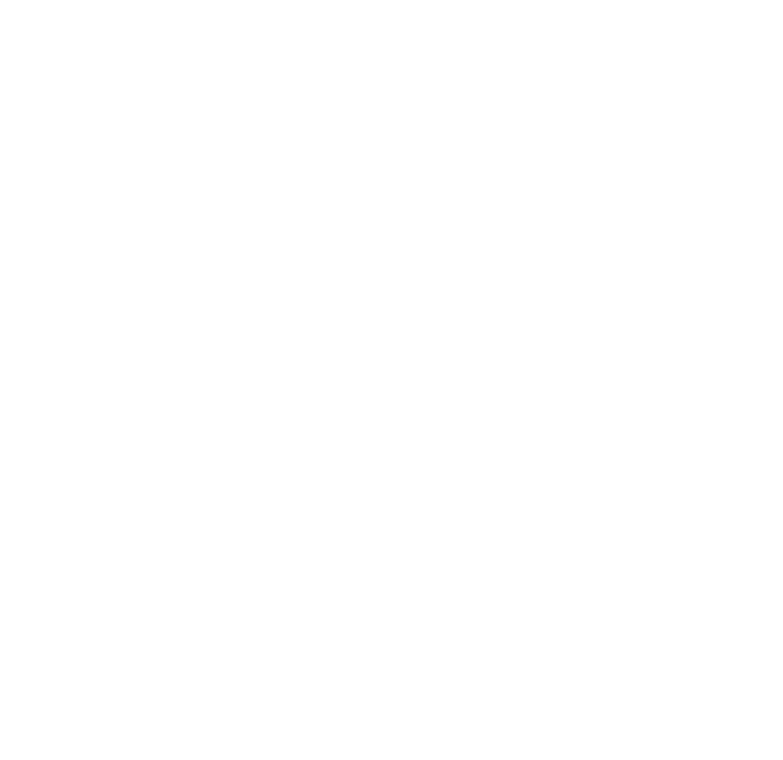
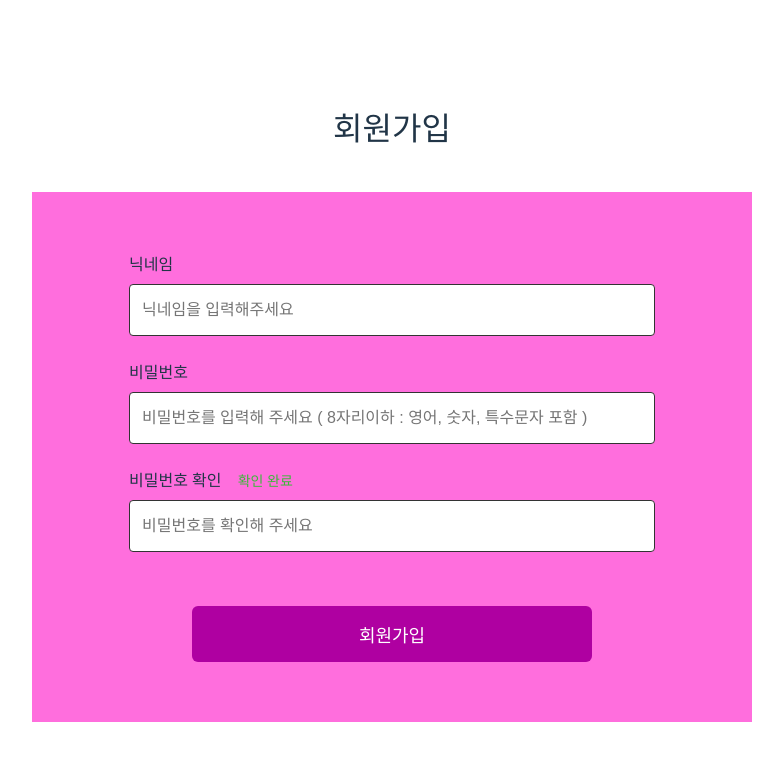
Before and after one commit to EongNiDeul/EongNi_Client, a React (Vite) app in the folder eongni_client/: page /SignupPage in a window 1280 px wide. Before the commit this address had no page. Shown: the top 760 px of the page, without its empty margins (248-1031 px from the left). Built offline with nearby package versions, Linux system fonts and the light colour scheme.

Commit message:
Feat : 회원가입 페이지

```diff
--- a/eongni_client/src/App.jsx
+++ b/eongni_client/src/App.jsx
@@ -2,6 +2,8 @@
 import { BrowserRouter as Router, Routes, Route } from "react-router-dom";
 import "./App.css";
 import LoginPage from "./pages/LoginPage";
+import StartPage from "./pages/StartPage";
+import SignupPage from "./pages/SignupPage";
 
 function App() {
   return (
@@ -15,7 +17,10 @@
   return (
     <div className="App">
       <Routes>
+        <Route path="/" element={<StartPage />} />
         <Route path="/LoginPage" element={<LoginPage />} />
+        {/* <Route path="/StartPage" element={<StartPage />} /> */}
+        <Route path="/SignupPage" element={<SignupPage />} />
       </Routes>
     </div>
   );
--- /dev/null
+++ b/eongni_client/src/pages/SignupPage.jsx
@@ -0,0 +1,63 @@
+import { useState } from "react";
+import styles from "../styles/pages/SignupPage.module.css";
+
+function SignupPage() {
+  const [nickname, setNickname] = useState("");
+  const [password, setPassword] = useState("");
+  const [confirmPassword, setConfirmPassword] = useState("");
+
+  const handleSubmit = (e) => {
+    e.preventDefault();
+    console.log("닉네임:", nickname);
+    console.log("비밀번호:", password);
+    console.log("비밀번호 확인:", confirmPassword);
+  };
+
+  return (
+    <div className={styles.container}>
+      <h2 className={styles.title}>회원가입</h2>
+      <form onSubmit={handleSubmit} className={styles.form}>
+        <div className={styles.inputGroup}>
+          <label htmlFor="nickname">닉네임</label>
+          <input
+            id="nickname"
+            type="text"
+            placeholder="닉네임을 입력해주세요"
+            value={nickname}
+            onChange={(e) => setNickname(e.target.value)}
+          />
+        </div>
+
+        <div className={styles.inputGroup}>
+          <label htmlFor="password">비밀번호</label>
+          <input
+            id="password"
+            type="password"
+            placeholder="비밀번호를 입력해 주세요 ( 8자리이하 : 영어, 숫자, 특수문자 포함 )"
+            value={password}
+            onChange={(e) => setPassword(e.target.value)}
+          />
+        </div>
+
+        <div className={styles.inputGroup}>
+          <label htmlFor="confirmPassword">
+            비밀번호 확인 <span className={styles.success}>확인 완료</span>
+          </label>
+          <input
+            id="confirmPassword"
+            type="password"
+            placeholder="비밀번호를 확인해 주세요"
+            value={confirmPassword}
+            onChange={(e) => setConfirmPassword(e.target.value)}
+          />
+        </div>
+
+        <button type="submit" className={styles.submitBtn}>
+          회원가입
+        </button>
+      </form>
+    </div>
+  );
+}
+
+export default SignupPage;
--- /dev/null
+++ b/eongni_client/src/styles/pages/SignupPage.module.css
@@ -0,0 +1,62 @@
+/* .container {
+  width: 100%;
+  height: 100vh;
+  padding: 60px;
+  background-color: #f87e86;
+  display: flex;
+  justify-content: center;
+  align-items: center;
+} */
+
+.form {
+  width: 600px;
+  background-color: rgb(255, 110, 221);
+  padding: 60px;
+  display: flex;
+  justify-content: center;
+  align-items: center;
+  flex-direction: column;
+  gap: 24px;
+}
+
+.title {
+  font-size: 32px;
+  font-weight: bold;
+  text-align: center;
+  margin-bottom: 40px;
+}
+
+.inputGroup {
+  display: flex;
+  align-items: flex-start;
+  flex-direction: column;
+  gap: 8px;
+}
+
+.inputGroup input {
+width: 500px;
+  height: 50px;
+  font-size: 16px;
+  padding: 0 12px;
+  border: 1px solid #333;
+  border-radius: 4px;
+}
+
+.success {
+  color: #3db83b;
+  font-weight: 500;
+  margin-left: 12px;
+  font-size: 14px;
+}
+
+.submitBtn {
+  margin-top: 30px;
+  height: 56px;
+  width: 400px;
+  background-color: #af00a1;
+  color: white;
+  font-size: 18px;
+  border: none;
+  border-radius: 6px;
+  cursor: pointer;
+}
```
